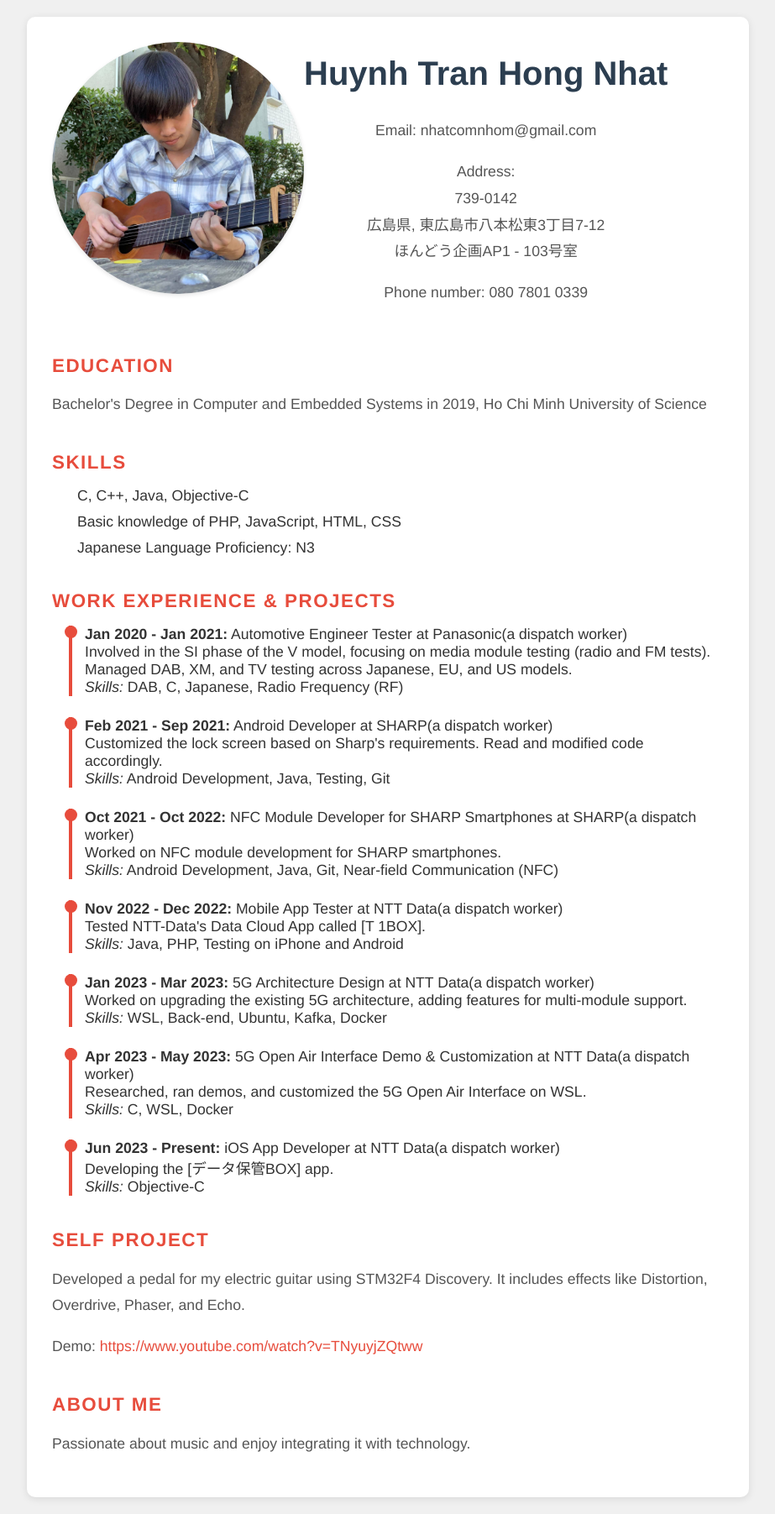
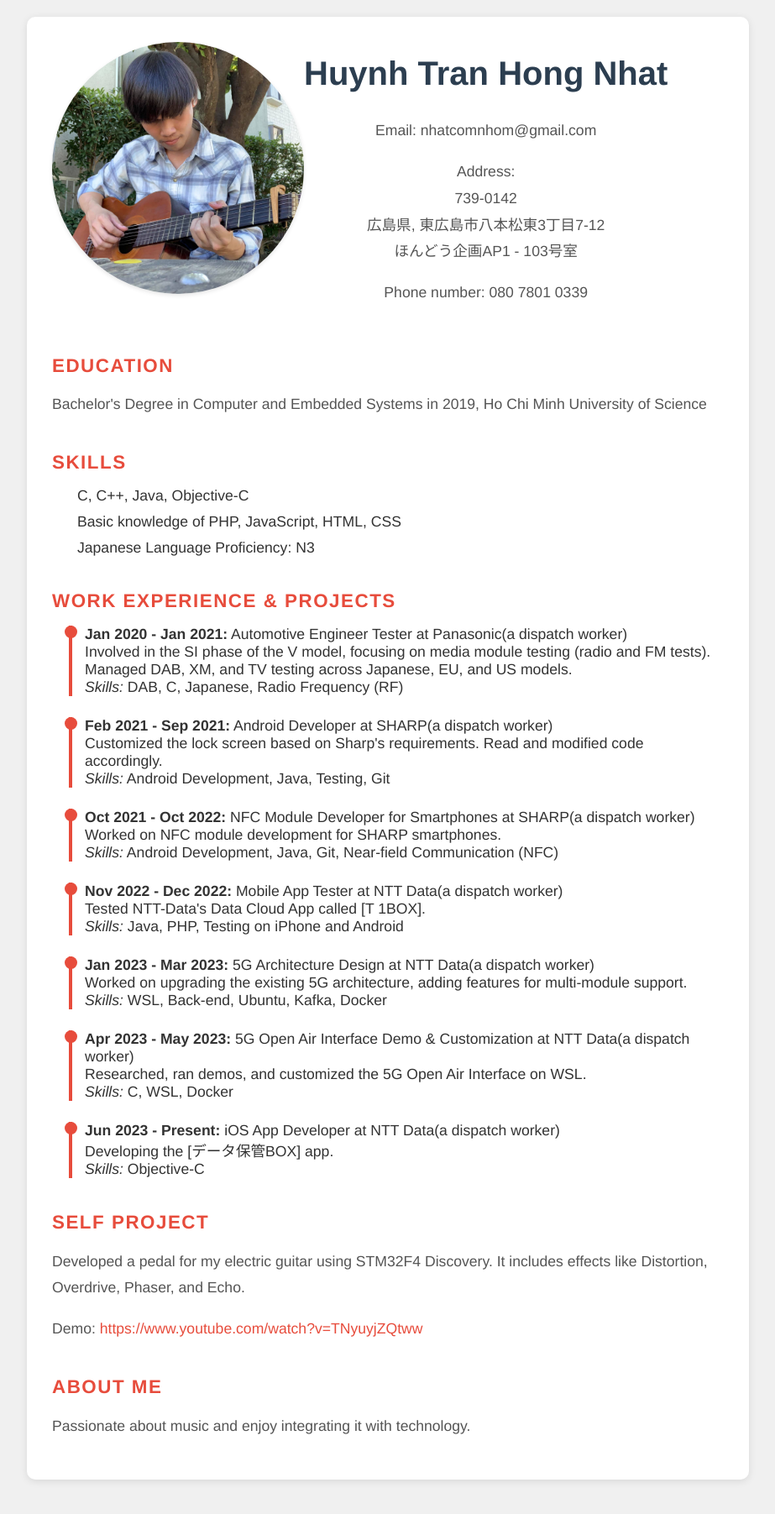
Before and after one commit to CrimsonSunTonic/CrimsonSunTonic.github.io, a Jekyll site: the page built from cv.markdown, in a window 1280 px wide. Shown: the whole page at 84% size, without its empty margins (178-1101 px from the left). Built offline with Jekyll 4.4.1, drawn with Linux system fonts in a browser that asks for light colours; after the commit the page ends 1782 px from its top, so only the background shows below that.

Commit message:
update cv

```diff
--- a/_data/cv_data.yml
+++ b/_data/cv_data.yml
@@ -25,7 +25,7 @@ experience:
     skills: "Android Development, Java, Testing, Git"
     start_date: "Feb 2021"
     end_date: "Sep 2021"
-  - title: "NFC Module Developer for SHARP Smartphones"
+  - title: "NFC Module Developer for Smartphones"
     company: "SHARP(a dispatch worker)"
     description: "Worked on NFC module development for SHARP smartphones."
     skills: "Android Development, Java, Git, Near-field Communication (NFC)"
```
